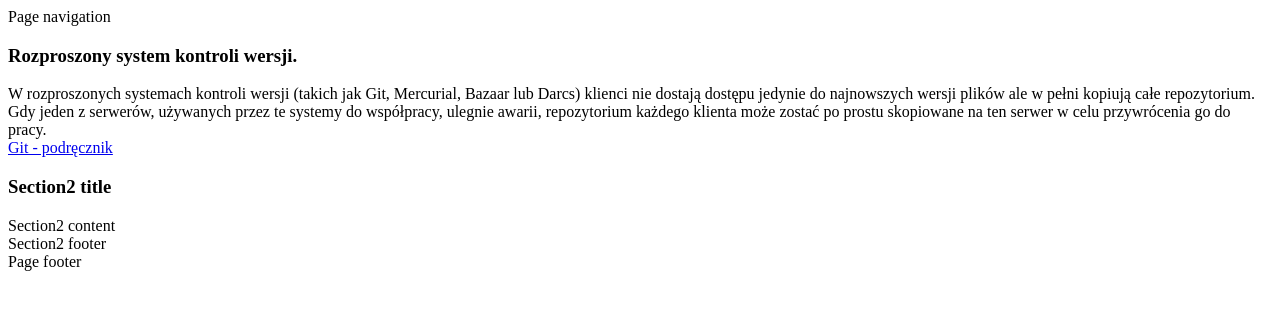
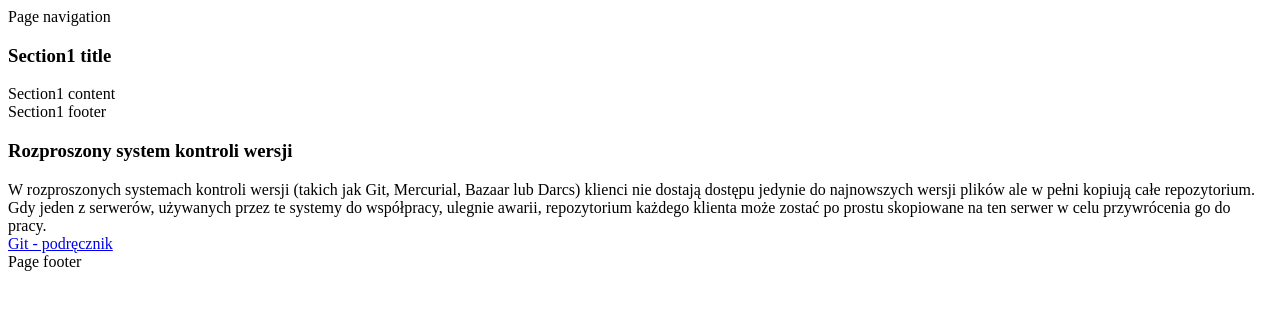
Before and after one commit to lefti696/iislabpio_180194, a plain HTML site: page index.html in a window 1280 px wide. Drawn offline with Linux system fonts and the light colour scheme.

Commit message:
previous mistakes corrected

```diff
--- a/index.html
+++ b/index.html
@@ -1,7 +1,7 @@
 <!DOCTYPE html>
 <html>
 	<head>
-		<meta http-equiv="Content-Type" content="text/html; charset=utf-8">
+
 	</head>
 	<body>
 		<nav class="navbar">
@@ -9,24 +9,24 @@
 		</nav>
 		<section id="section1" class="panel panel-default">
 			<div class="panel-heading">
-	    		<h3 class="panel-title">Rozproszony system kontroli wersji.</h3>
+	    		<h3 class="panel-title">Section1 title</h3>
 		  	</div>
 	  		<div class="panel-body">
-	    		W rozproszonych systemach kontroli wersji (takich jak Git, Mercurial, Bazaar lub Darcs) klienci nie dostają dostępu jedynie do najnowszych wersji plików ale w pełni kopiują całe repozytorium. Gdy jeden z serwerów, używanych przez te systemy do współpracy, ulegnie awarii, repozytorium każdego klienta może zostać po prostu skopiowane na ten serwer w celu przywrócenia go do pracy.
+	    		Section1 content
 	  		</div>
 			<footer class="panel-footer">
-				<a href="http://git-scm.com/book/pl/Pierwsze-kroki-Wprowadzenie-do-kontroli-wersji#Rozproszone-systemy-kontroli-wersji">Git - podręcznik</a>
+				Section1 footer
 			</footer>
 		</section>
 		<section id="section2" class="panel panel-default">
 			<div class="panel-heading">
-	    		<h3 class="panel-title">Section2 title</h3>
+	    		<h3 class="panel-title">Rozproszony system kontroli wersji</h3>
 	  		</div>
 	  		<div class="panel-body">
-		    	Section2 content
+		    	W rozproszonych systemach kontroli wersji (takich jak Git, Mercurial, Bazaar lub Darcs) klienci nie dostają dostępu jedynie do najnowszych wersji plików ale w pełni kopiują całe repozytorium. Gdy jeden z serwerów, używanych przez te systemy do współpracy, ulegnie awarii, repozytorium każdego klienta może zostać po prostu skopiowane na ten serwer w celu przywrócenia go do pracy.
 		  	</div>
 			<footer class="panel-footer">
-				Section2 footer
+				<a href="http://git-scm.com/book/pl/Pierwsze-kroki-Wprowadzenie-do-kontroli-wersji#Rozproszone-systemy-kontroli-wersji">Git - podręcznik</a>
 			</footer>
 		</section>
 		<footer  class="navbar">
```
